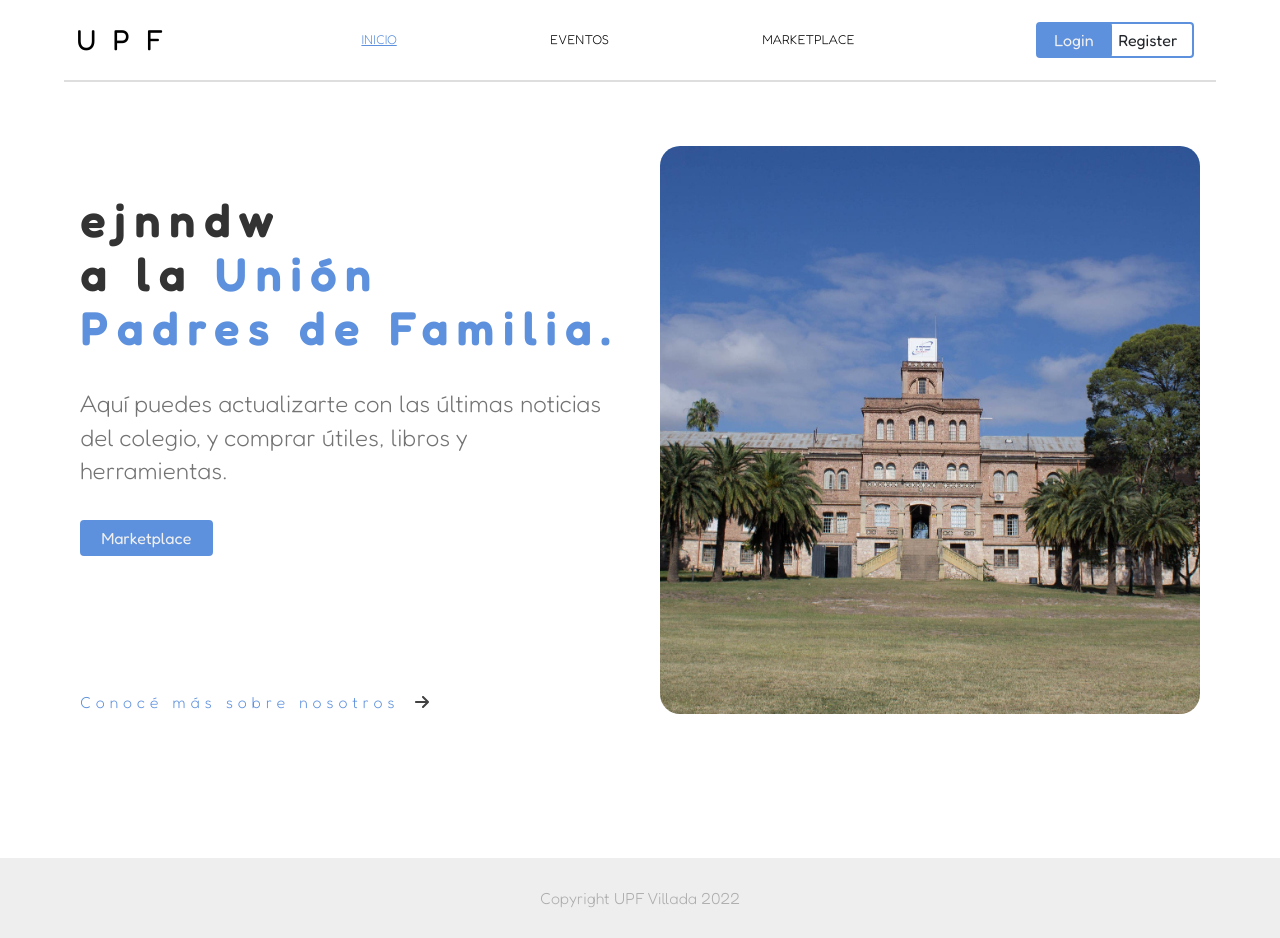
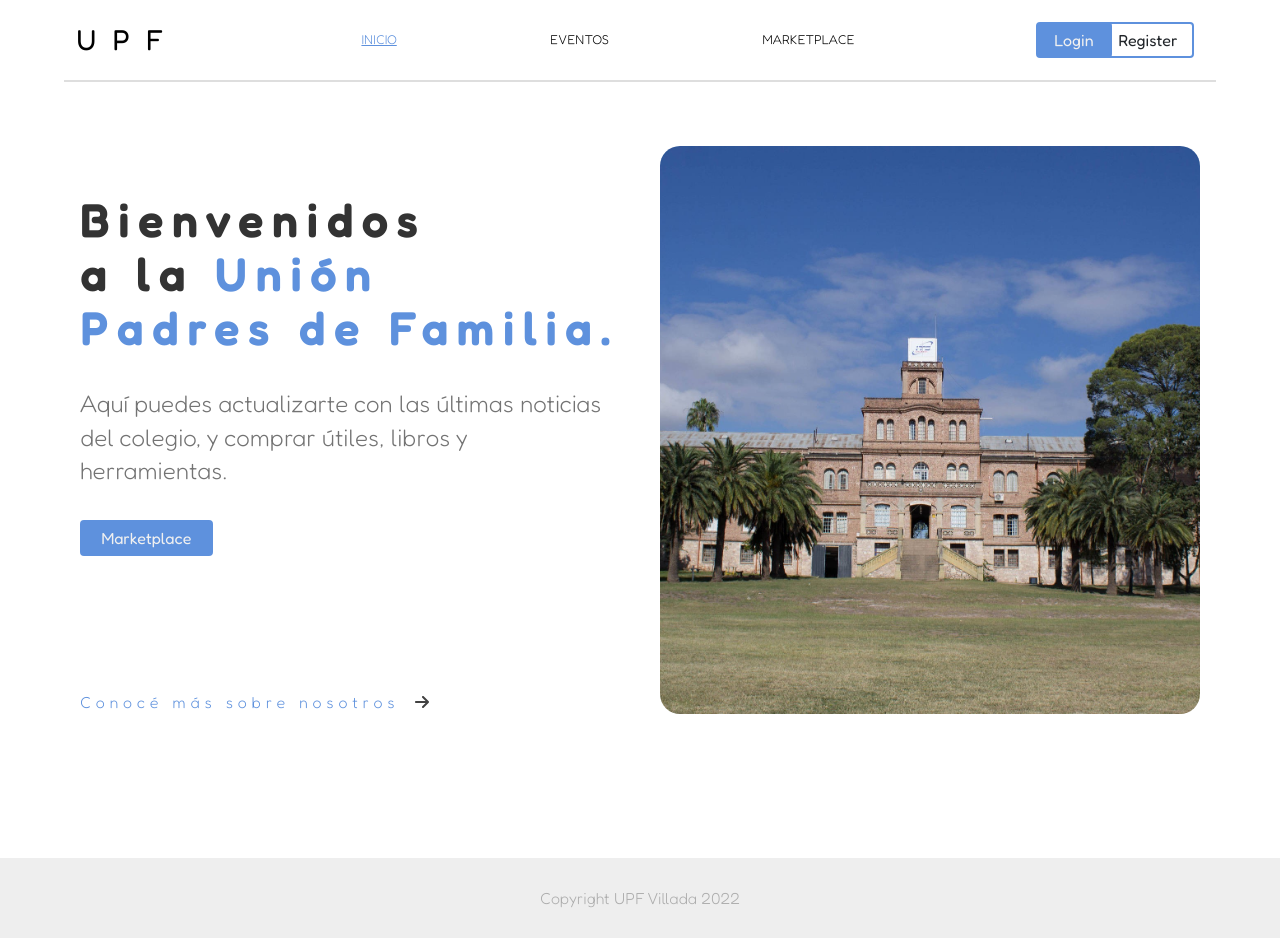
Before and after one commit to Villada-Devs/VilladaMarketplace, a React (Create React App) app: page / in a window 1280 px wide. Built offline with nearby package versions, Linux system fonts and the light colour scheme.

Commit message:
Update LandPage.js

```diff
--- a/src/components/LandPage.js
+++ b/src/components/LandPage.js
@@ -14,7 +14,7 @@ function LandPage() {
             <div className="top-container">
 
                 <div className="left-card">
-                    <h1 className="top-title">ejnndw <br></br>a la <span>Unión <br></br>Padres de Familia.</span></h1>
+                    <h1 className="top-title">Bienvenidos <br></br>a la <span>Unión <br></br>Padres de Familia.</span></h1>
                     <p className="sub-title">Aquí puedes actualizarte con las últimas noticias del colegio, y comprar útiles, libros y herramientas.</p>
                     <button type="button" className="btn btn-marketplace">Marketplace</button>
                     <p className="texto-conoce-mas">Conocé más sobre nosotros  <FontAwesomeIcon className="conocer-link" icon={faArrowRight} /></p>
```
